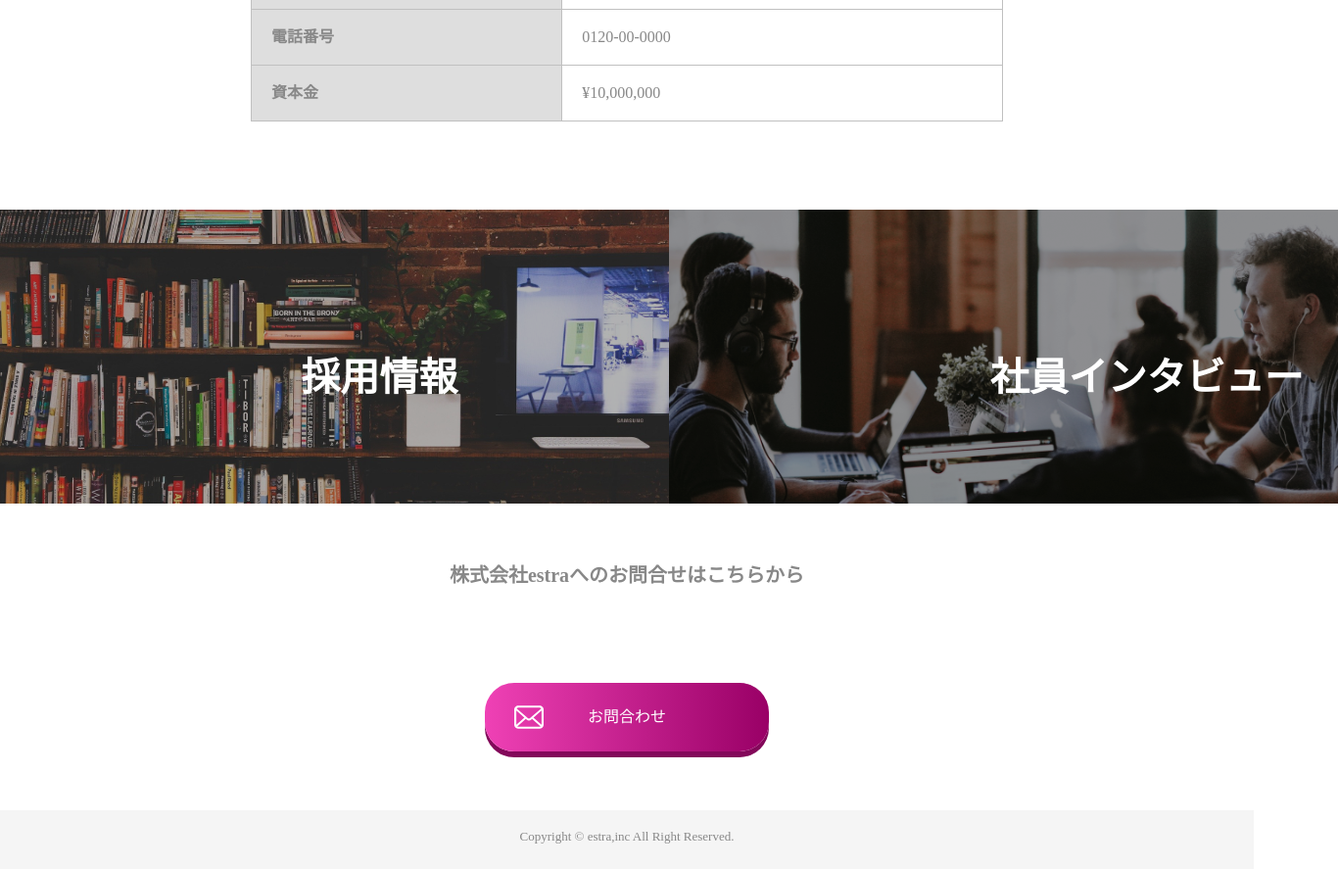
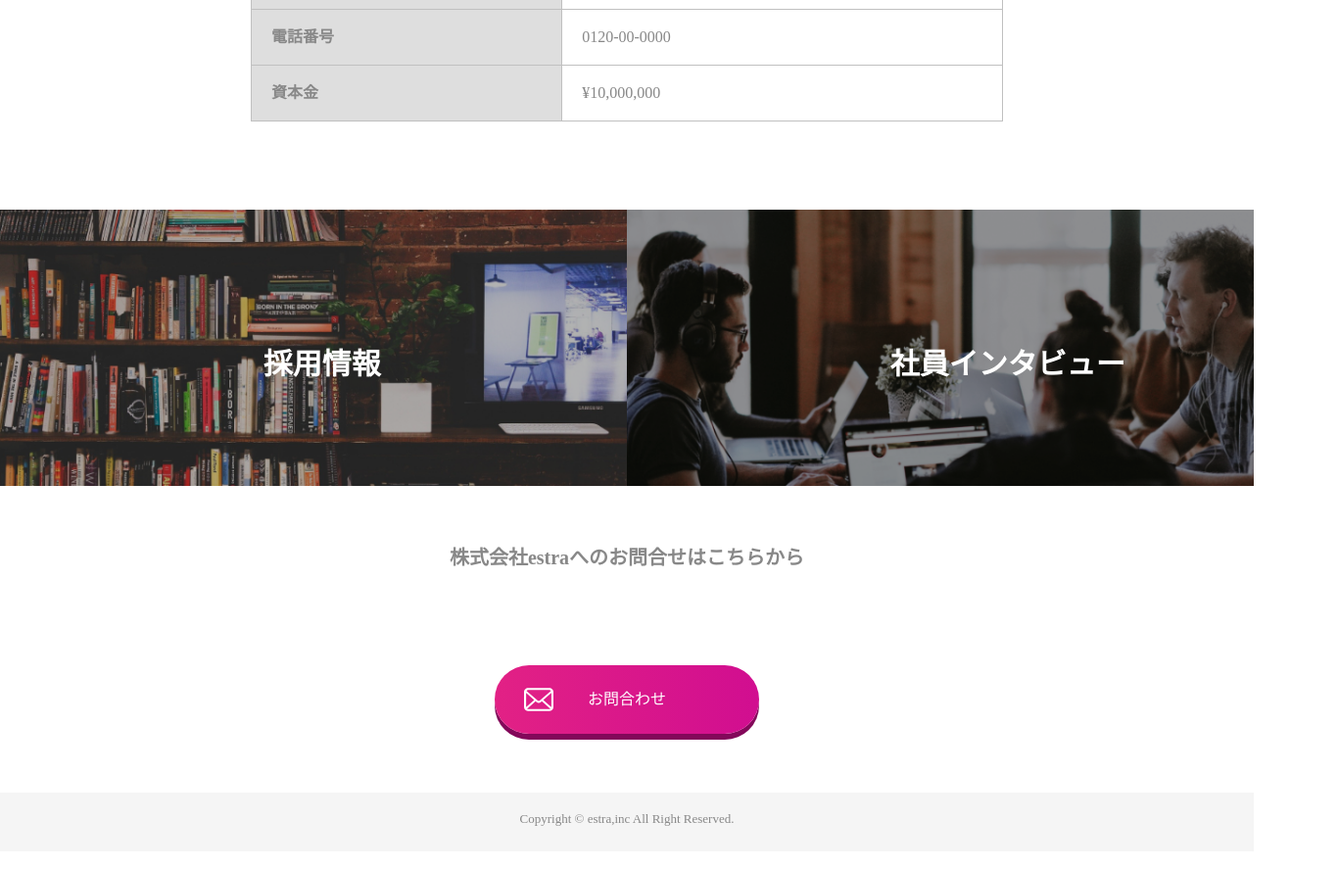
Before and after one commit to momomikajikawa/exercise3, a plain HTML site: page index.html in a window 1280 px wide. Shown: the part 3160-4047 px from the top of the page at 98% size, 1366 px wide, since content can reach past the window. Drawn offline with Linux system fonts and the light colour scheme.

Commit message:
exercise

```diff
--- a/css/style.css
+++ b/css/style.css
@@ -194,8 +194,9 @@ h5{
 .service-text1{
   color: white;
   font-size: 15px;
-  padding:20px 0 0 10px;
+  padding:20px 50px;
   line-height: 25px;
+  text-align: left;
 }
 .service-text2{
   color: white;
@@ -310,30 +311,30 @@ table td{
 }
 
 .flex-item2{
+  margin-top: 90px;
   display: flex;
-  padding-top: 90px;
+}
+.interview, .recruit{
+  position: relative;
   width: 100%;
 }
-.interview{
-  position: relative;
-}
-.recruit{
-  position: relative;
+.interview-img, .recruit-img{
+  width: 100%;
 }
 .recruit-text{
   position: absolute;
   top: 50%;
-  left: 45%;
+  left: 42%;
   color: white;
-  font-size: 40px;
+  font-size: 30px;
   font-weight: bold;
 }
 .interview-text{
   position: absolute;
   top: 50%;
-  left: 48%;
+  left: 42%;
   color: white;
-  font-size: 40px;
+  font-size: 30px;
   font-weight: bold;
 }
 .contact{
@@ -349,11 +350,11 @@ table td{
 }
 .contact-button{
   position: relative;
-  width: 250px;
+  width: 230px;
   padding:20px;
   color: #fff;
-  background: linear-gradient(90deg, #ef41b5,#990066);
-  border-radius: 30px;
+  background: linear-gradient(90deg, #e22185,#d10e90);
+  border-radius: 35px;
   text-align: center;
   box-shadow: 0 6px 0 #83085a;
   margin: 100px auto 0;
```
